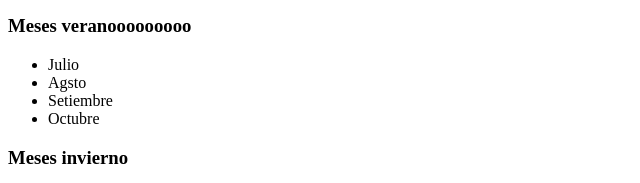
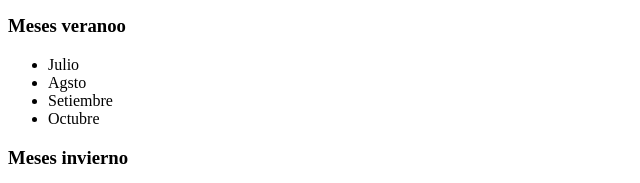
Before and after one commit to mariaqm/Proyect, a plain HTML site: page index.html in a window 1280 px wide. Shown: the part 178-361 px from the top of the page, 0-640 px from the left. Drawn offline with Linux system fonts and the light colour scheme.

Commit message:
comit automatico maria

```diff
--- a/index.html
+++ b/index.html
@@ -18,7 +18,7 @@
 		<li>Junio</li>
 	</ul>
 
-	<h3>Meses veranooooooooo</h3>
+	<h3>Meses veranoo</h3>
 	<ul>
 		<li>Julio</li>
 		<li>Agsto</li>
```
